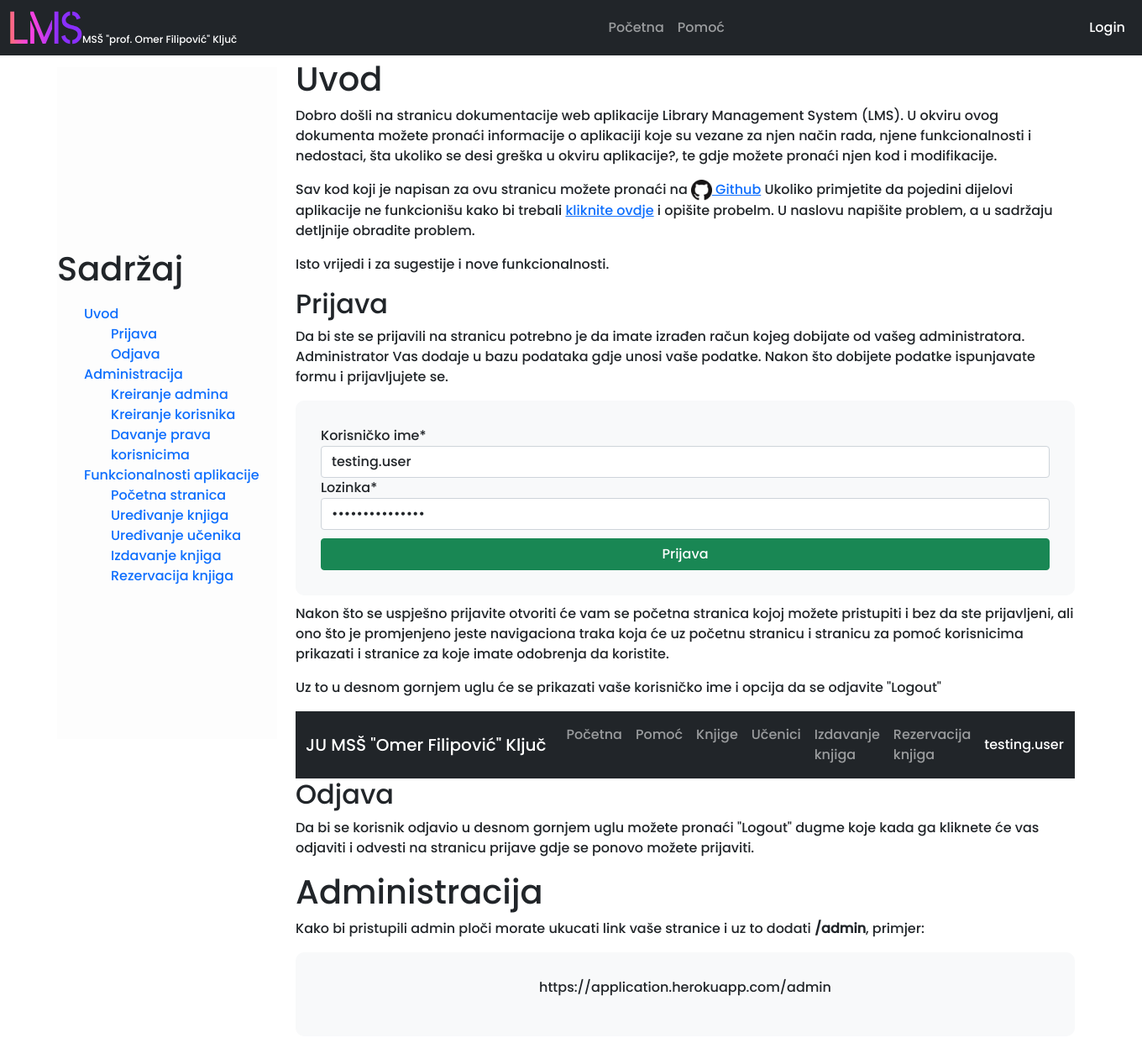
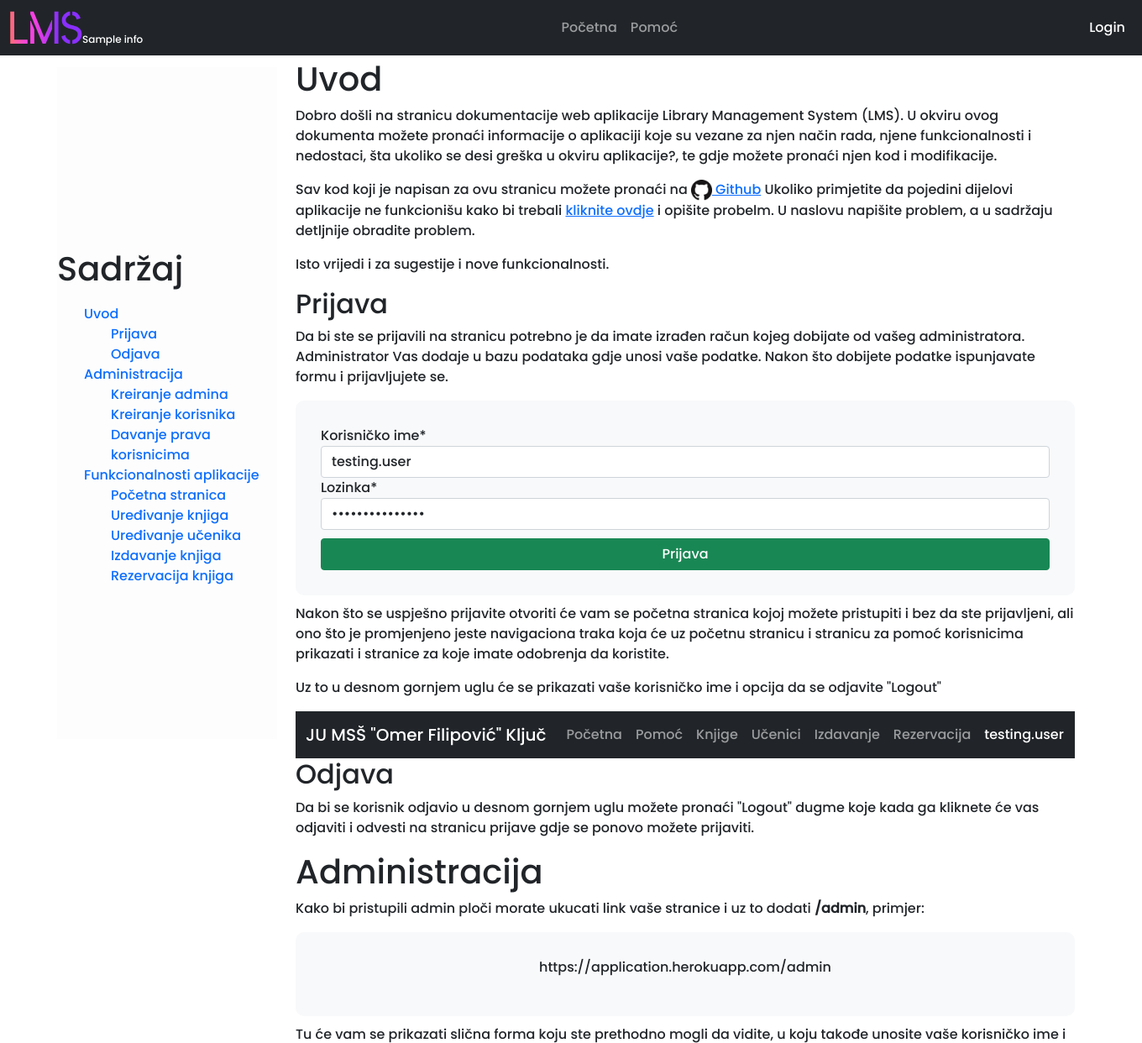
Before and after one commit to analitika-tech/library, a Django app: page /tutorial/ in a window 1360 px wide. Shown: the top 1242 px of the page at 84% size. Run offline with Django 3.2, Linux system fonts and the light colour scheme; tables that the repository leaves empty hold one stand-in row (values such as "Sample post"); parts of the project's set-up code (start-up, migrations or seed data) failed here and were passed over.

Commit message:
Personal info DB

```diff
--- a/system/backend/admin.py
+++ b/system/backend/admin.py
@@ -1,9 +1,9 @@
 from django.contrib import admin
-from .models import Book, Student, Issue, Reservation, Class
+from .models import Info, Book, Student, Issue, Reservation, Class
 
 # Register your models here.
 
-
+admin.site.register(Info)
 admin.site.register(Book)
 admin.site.register(Class)
 admin.site.register(Student)
--- a/system/backend/models.py
+++ b/system/backend/models.py
@@ -1,5 +1,7 @@
 from django.db import models
 
+class Info(models.Model):
+    school_name = models.CharField(max_length = 300)
 
 class Book(models.Model):
     name = models.CharField(max_length = 500)
--- a/system/frontend/views.py
+++ b/system/frontend/views.py
@@ -14,7 +14,7 @@ from datetime import date
 import pandas as pd
 
 # Models and Forms
-from backend.models import Book, Student, Issue, Reservation, Class
+from backend.models import Info, Book, Student, Issue, Reservation, Class
 from backend.fields import book_fields, class_fields, student_fields, reservation_fields, issue_fields
 from .forms import BookForm, ClassForm, StudentForm, IssueForm, ReservationForm, LoginForm
 from .custom import get_fields
@@ -22,6 +22,7 @@ from .custom import get_fields
 
 # Excel to JSON parser
 def parser_view(request):
+    info = Info.objects.all().first()
     data = None
     if request.method == "POST":
         if 'file' in  request.FILES:
@@ -30,7 +31,7 @@ def parser_view(request):
         else:
             return redirect("parser-view")
 
-    context = { "json": data }
+    context = { "json": data, "school_name": info.school_name }
     return render(request, "apis/index.html", context)
 
 
@@ -38,6 +39,7 @@ def parser_view(request):
 @csrf_exempt
 def login_view(request):
     form = LoginForm()
+    info = Info.objects.all().first()
 
     if request.method == 'POST':
         form = LoginForm(request, data = request.POST)
@@ -49,7 +51,7 @@ def login_view(request):
                 login(request, user)
                 return redirect('home-view')
 
-    context = { "form": form, "messages": messages}
+    context = { "form": form, "messages": messages, "school_name": info.school_name }
 
     return render(request, 'registration/login.html', context)
 
@@ -59,6 +61,7 @@ def logout_view(request):
 
 
 def home_view(request):
+    info = Info.objects.all().first()
     books = Book.objects.all()
     tableFields = book_fields()
     fields = []
@@ -72,6 +75,7 @@ def home_view(request):
         "fields": fields,
         "tfields": tableFields[0],
         "tlength": len(fields),
+        "school_name": info.school_name,
     }
 
     return render(request, "home.html", context)
@@ -80,11 +84,16 @@ def error_view(request):
     return render(request, "components/error.html")
 
 def tutorial_view(request):
-    return render(request, "tutorial/index.html")
+    info = Info.objects.all().first()
+    context = {
+        "school_name": info.school_name,
+    }
+    return render(request, "tutorial/index.html", context)
 
 class BookGPView(View):
     @method_decorator(allowerd_users(["book-editing"]))
     def get(self, request):
+        info = Info.objects.all().first()
         books = Book.objects.all()
         tableFields = book_fields()
         form = BookForm()
@@ -101,6 +110,7 @@ class BookGPView(View):
             "form": form,
             "tfields": tableFields[0],
             "tlength": len(fields) + 1,
+            "school_name": info.school_name,
         }
 
         return render(request, "book/index.html", context)
@@ -151,6 +161,7 @@ class BookPDView(View):
 class ClassGPView(View):
     @method_decorator(allowerd_users(["class-editing"]))
     def get(self, request):
+        info = Info.objects.all().first()
         classes = Class.objects.all()
         tableFields = class_fields()
         form = ClassForm()
@@ -167,6 +178,7 @@ class ClassGPView(View):
             "form": form,
             "tfields": tableFields[0],
             "tlength": len(fields) + 1,
+            "school_name": info.school_name,
         }
 
         return render(request, "class/index.html", context)
@@ -205,6 +217,7 @@ class ClassPDView(View):
 class StudentGPView(View):
     @method_decorator(allowerd_users(["student-editing"]))
     def get(self, request):
+        info = Info.objects.all().first()
         students = Student.objects.all()
         tableFields = student_fields()
         form = StudentForm()
@@ -222,6 +235,7 @@ class StudentGPView(View):
             "form": form,
             "tfields": tableFields[0],
             "tlength": len(fields) + 1,
+            "school_name": info.school_name,
         }
 
         return render(request, "student/index.html", context)
@@ -259,6 +273,7 @@ class StudentPDView(View):
 class ReservationGPView(View):
     @method_decorator(allowerd_users(["reservation-editing"]))
     def get(self, request):
+        info = Info.objects.all().first()
         reservation = Reservation.objects.filter(professor = request.user.get_full_name())
         tableFields = reservation_fields()
         form = ReservationForm()
@@ -270,12 +285,14 @@ class ReservationGPView(View):
             "form": form,
             "tfields": tableFields[0],
             "tlength": len(fields) + 1,
+            "school_name": info.school_name,
         }
 
         return render(request, "reservation/index.html", context)
 
     @method_decorator(allowerd_users(["reservation-editing"]))
     def post(self, request):
+        info = Info.objects.all().first()
         reservation = Reservation.objects.all()
         form = ReservationForm()
         fields = get_fields(Reservation, "issue")
@@ -298,6 +315,7 @@ class ReservationGPView(View):
             "fields": fields,
             "querySet": reservation,
             "form": form,
+            "school_name": info.school_name,
         }
 
         return render(request, "reservation/index.html", context)
@@ -333,6 +351,7 @@ class ReservationPDView(View):
 class IssueGPView(View):
     @method_decorator(allowerd_users(["issue-editing"]))
     def get(self, request):
+        info = Info.objects.all().first()
         issues = Issue.objects.all()
         tableFields = issue_fields()
         form = IssueForm()
@@ -344,12 +363,14 @@ class IssueGPView(View):
             "form": form,
             "tfields": tableFields[0],
             "tlength": len(fields) + 1,
+            "school_name": info.school_name,
         }
 
         return render(request, "issue/index.html", context)
 
     @method_decorator(allowerd_users(["issue-editing"]))
     def post(self, request):
+        info = Info.objects.all().first()
         issues = Issue.objects.all()
         form = IssueForm()
         fields = [field.name for field in Issue._meta.get_fields()]
@@ -368,6 +389,7 @@ class IssueGPView(View):
             "fields": fields,
             "querySet": issues,
             "form": form,
+            "school_name": info.school_name,
         }
 
         return render(request, "issue/index.html", context)
--- a/system/system/settings.py
+++ b/system/system/settings.py
@@ -29,7 +29,7 @@ environ.Env.read_env(os.path.join(BASE_DIR, '.env'))
 SECRET_KEY = env('SECRET_KEY')
 
 # SECURITY WARNING: don't run with debug turned on in production!
-DEBUG = False
+DEBUG = True
 
 ALLOWED_HOSTS = [env('ALLOWED_HOSTS')]
 
--- a/system/templates/components/navbar.html
+++ b/system/templates/components/navbar.html
@@ -1,7 +1,7 @@
 {% load static %}
 <nav class="navbar navbar-expand-lg navbar-dark bg-dark fixed-top">
   <div class="container-fluid">
-    <a class="navbar-brand" href="/" style="display: flex; flex-direction: row; align-items: flex-end; font-size: 12px; line-height: 12px;"><img src="{% static 'images/lmsSVG.svg' %}" alt="Logo">MSŠ "prof. Omer Filipović" Ključ</a>
+    <a class="navbar-brand" href="/" style="display: flex; flex-direction: row; align-items: flex-end; font-size: 12px; line-height: 12px;"><img src="{% static 'images/lmsSVG.svg' %}" alt="Logo">{% if school_name %}{{ school_name }}{% endif %}</a>
     <button class="navbar-toggler" type="button" data-bs-toggle="collapse" data-bs-target="#navbarSupportedContent" aria-controls="navbarSupportedContent" aria-expanded="false" aria-label="Toggle navigation">
       <span class="navbar-toggler-icon"></span>
     </button>
--- a/system/templates/tutorial/index.html
+++ b/system/templates/tutorial/index.html
@@ -102,10 +102,10 @@
                               <a class="nav-link" href="#">Učenici</a>
                             </li>
                             <li class="nav-item">
-                              <a class="nav-link" href="#">Izdavanje knjiga</a>
+                              <a class="nav-link" href="#">Izdavanje</a>
                             </li>
                             <li class="nav-item">
-                              <a class="nav-link" href="#">Rezervacija knjiga</a>
+                              <a class="nav-link" href="#">Rezervacija</a>
                             </li>
                     </ul>
                     <ul class="navbar-nav ml-auto">
```
Also changed, not shown: system/backend/migrations/0002_info.py (added).
